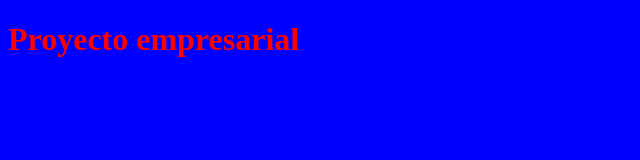
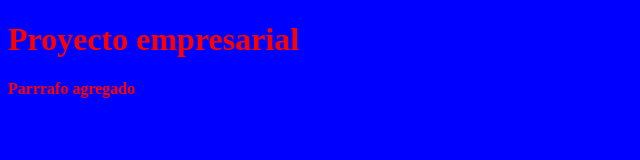
Before and after one commit to emisur14/CursoGit, a plain HTML site: page index.html in a window 1280 px wide. Shown: the whole page, without its empty margins (0-640 px from the left). Drawn offline with Linux system fonts and the light colour scheme.

Commit message:
Update index.html

```diff
--- a/index.html
+++ b/index.html
@@ -9,6 +9,6 @@
 </head>
 <body>
     <h1>Proyecto empresarial</h1>
-
+    <p>Parrrafo agregado</P>
 </body>
 </html>
```
